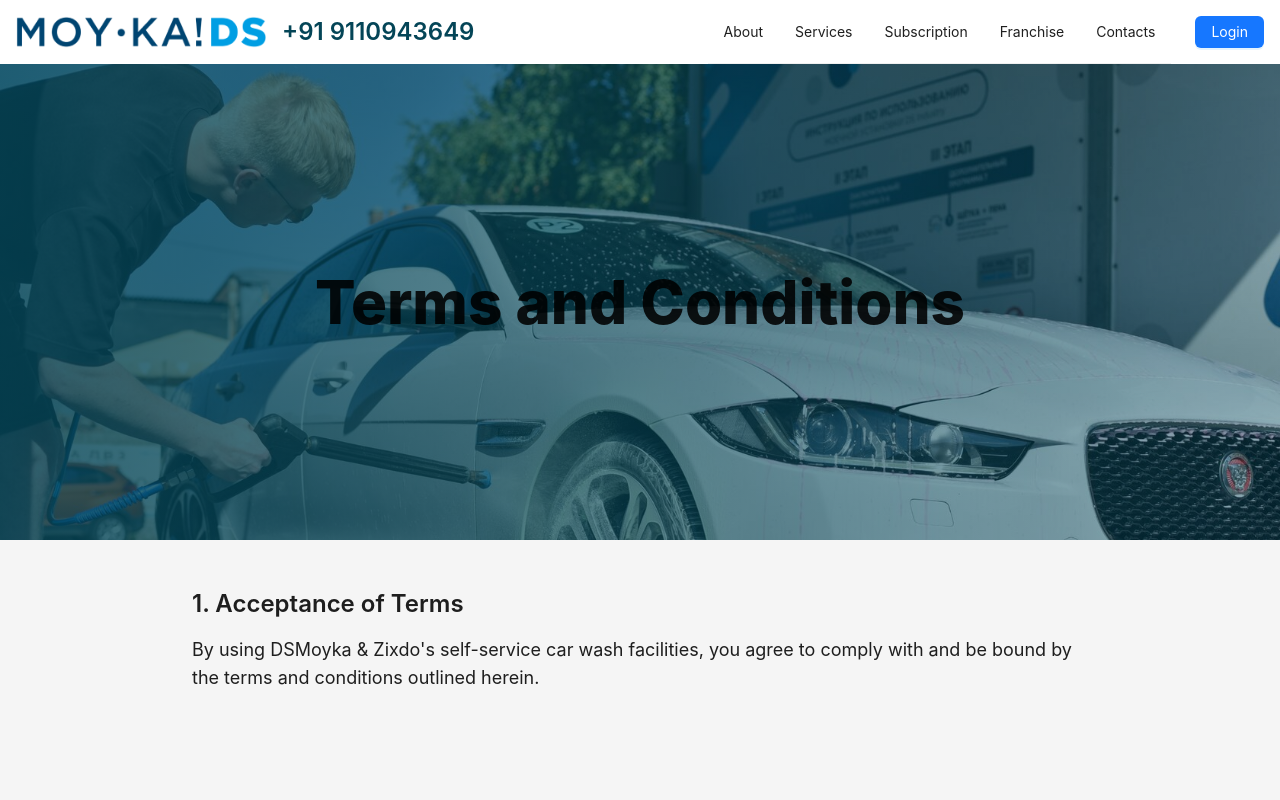
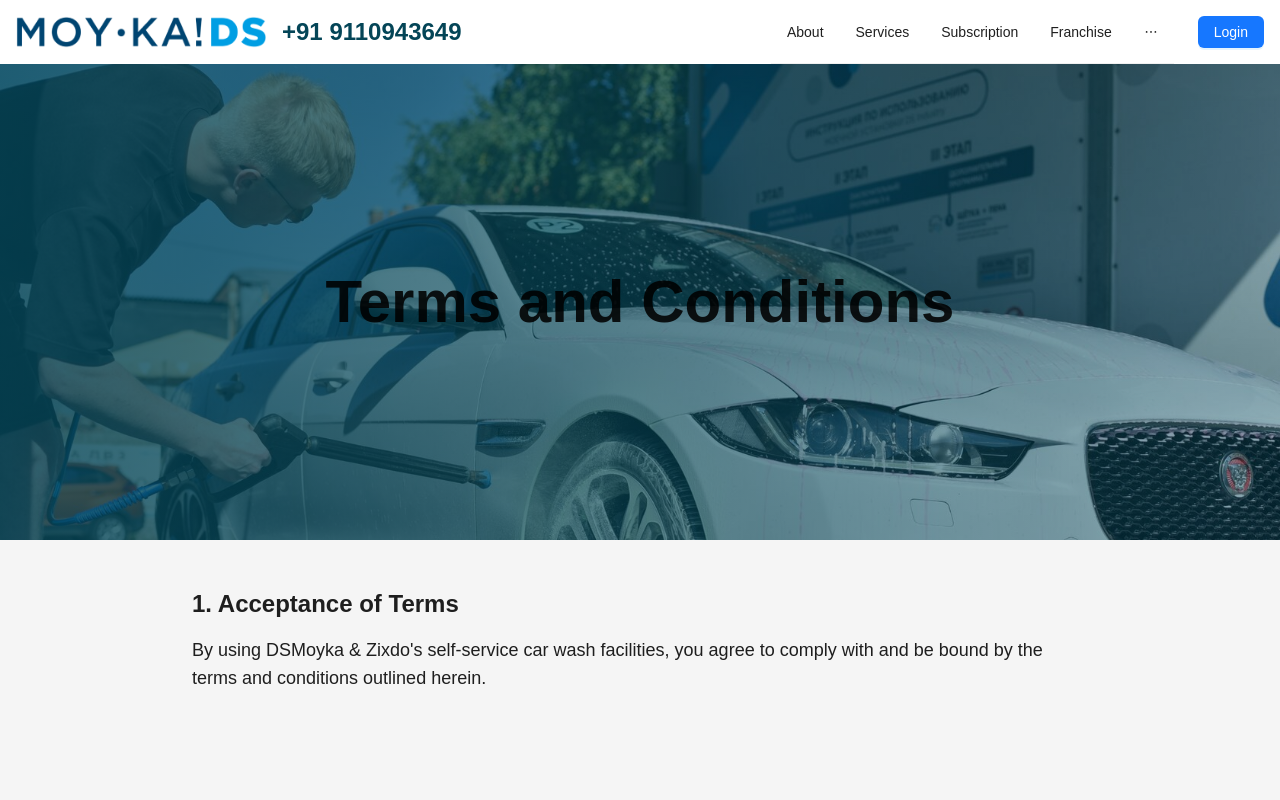
Before and after one commit to DS-Industry/onvi-indian-frontend, a Next.js app: page /term in a window 1280 px wide. Shown: the top 800 px of the page. Built offline with nearby package versions, Linux system fonts and the light colour scheme.

Commit message:
fixed fonts and card hover issue

```diff
--- a/src/app/globals.css
+++ b/src/app/globals.css
@@ -27,3 +27,12 @@ body {
 .font-inter-semibold {
   font-family: "Inter Semibold";
 }
+
+.ant-typography,
+.ant-btn,
+.ant-input,
+.ant-form-item-label,
+.ant-select,
+.ant-picker {
+  font-family: Arial, Helvetica, sans-serif !important;
+}
--- a/src/app/layout.tsx
+++ b/src/app/layout.tsx
@@ -3,6 +3,7 @@ import { Geist, Geist_Mono } from "next/font/google";
 import '@/styles/fonts.scss';
 import "./globals.css";
 import { UserProvider } from "@/context/UserProvider";
+import { ConfigProvider } from "antd";
 
 const geistSans = Geist({
   variable: "--font-geist-sans",
@@ -29,9 +30,17 @@ export default function RootLayout({
       <body
         className={`${geistSans.variable} ${geistMono.variable} antialiased`}
       >
-        <UserProvider>
-          {children}
-        </UserProvider>
+        <ConfigProvider
+          theme={{
+            token: {
+              fontFamily: "Arial, Helvetica, sans-serif", // <-- Global override
+            },
+          }}
+        >
+          <UserProvider>
+            {children}
+          </UserProvider>
+        </ConfigProvider>
       </body>
     </html>
   );
--- a/src/components/card/index.tsx
+++ b/src/components/card/index.tsx
@@ -16,7 +16,6 @@ export default function Card({ sum, prevOrder, handleClick }: ICard) {
     return (
         <AntCard
             onClick={() => handleClick({ ...prevOrder, sum })}
-            hoverable
             styles={{
                 body: {
                     padding: "6px 12px",
```
